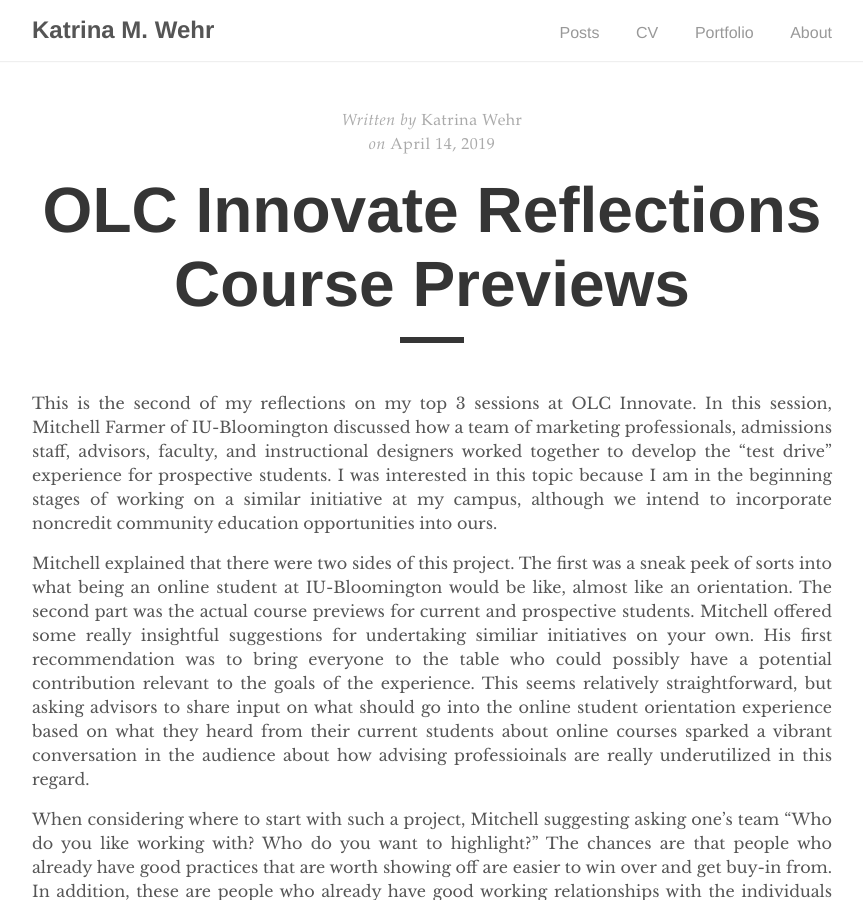
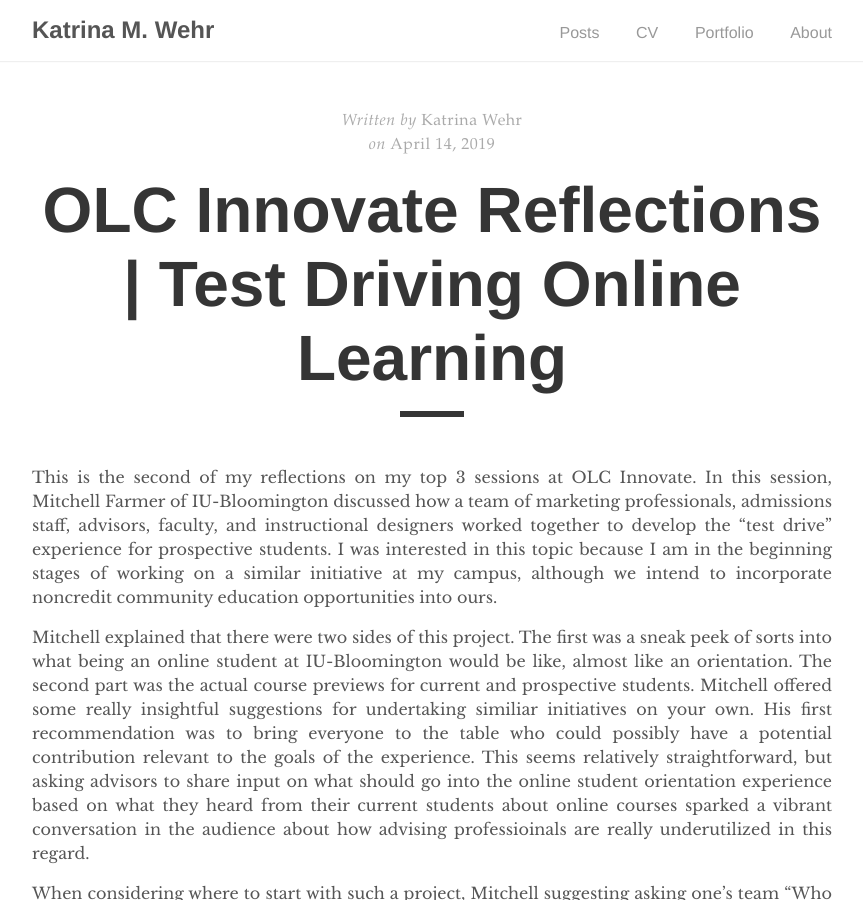
Before and after one commit to kat-wehr/mysite, a Jekyll site: the page built from _posts/2019-04-14-olc19-wrap3.md, in a window 1280 px wide and 900 px high. Shown: the whole window, without its empty margins (208-1071 px from the left). Built offline with Jekyll 4.4.1, drawn with Linux system fonts in a browser that asks for light colours; nearby versions of some CDN libraries.

Commit message:
Update 2019-04-14-olc19-wrap3.md

```diff
--- a/_posts/2019-04-14-olc19-wrap3.md
+++ b/_posts/2019-04-14-olc19-wrap3.md
@@ -1,6 +1,6 @@
 ---
 layout: post
-title: OLC Innovate Reflections Course Previews
+title: OLC Innovate Reflections | Test Driving Online Learning
 featured-img:
 categories: [Conferences, OLC, Reflection]
 ---
```
